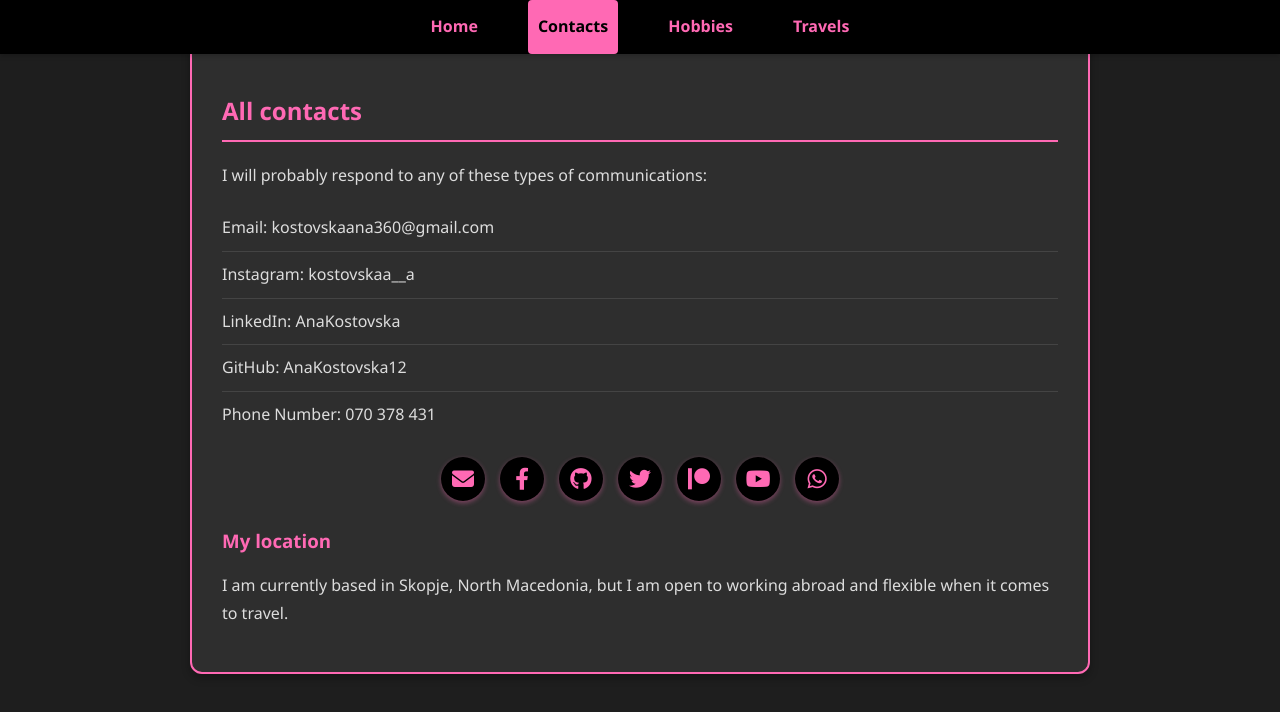
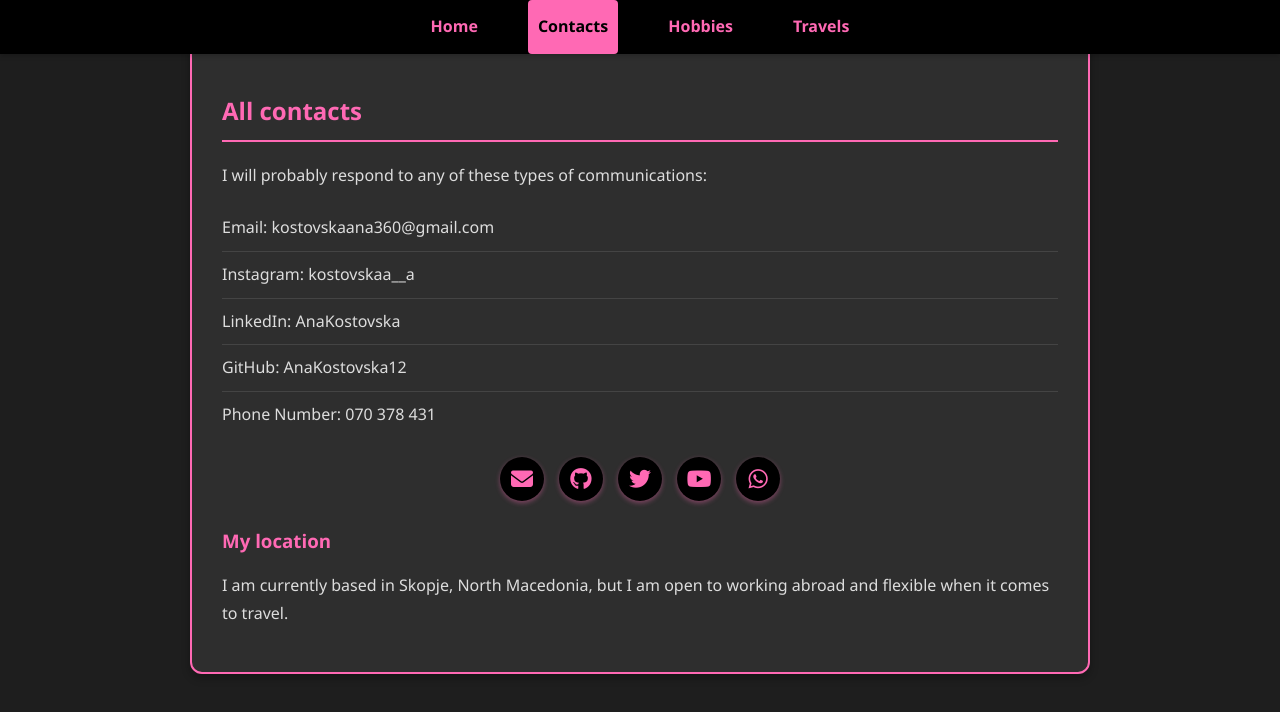
Before and after one commit to AnaKostovska12/PersonalWebSite, a website: page contacts.html in a window 1280 px wide. Drawn offline with Linux system fonts and the light colour scheme.

Commit message:
Update contacts.html

```diff
--- a/contacts.html
+++ b/contacts.html
@@ -36,18 +36,13 @@
             <a href="mailto:kostovskaana360@gmail.com" title="Email" target="_blank" rel="noopener noreferrer">
                 <i class="fa-solid fa-envelope"></i>
             </a>
-            <a href="https://facebook.com/AnaKosto" title="Facebook" target="_blank" rel="noopener noreferrer">
-                <i class="fab fa-facebook-f"></i>
-            </a>
             <a href="https://github.com/AnaKostovska12" title="GitHub" target="_blank" rel="noopener noreferrer">
                 <i class="fab fa-github"></i>
             </a>
             <a href="https://twitter.com/AnaKostovska" title="Twitter" target="_blank" rel="noopener noreferrer">
                 <i class="fab fa-twitter"></i>
             </a>
-            <a href="https://patreon.com/AnaKostovska" title="Patreon" target="_blank" rel="noopener noreferrer">
-                <i class="fab fa-patreon"></i>
-            </a>
+
             <a href="https://youtube.com/@AnaKostovska" title="YouTube" target="_blank" rel="noopener noreferrer">
                 <i class="fab fa-youtube"></i>
             </a>
```
